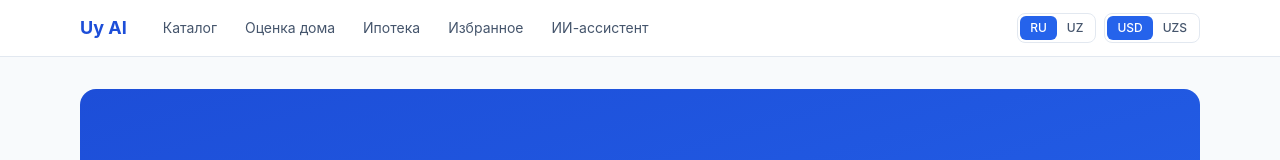
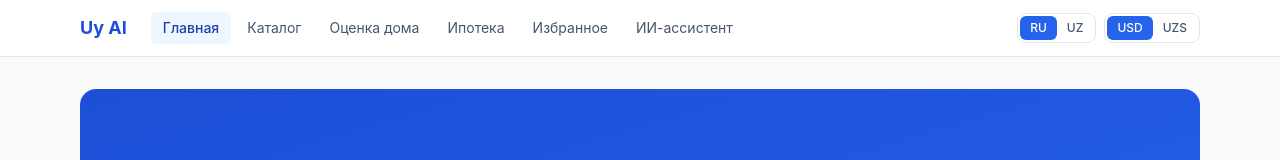
Before and after one commit to mardonaabubakirova10-cyber/TashHome, a React (Vite) app in the folder web/: page / in a window 1280 px wide. Shown: the top 160 px of the page. Built offline with nearby package versions, Linux system fonts and the light colour scheme.

Commit message:
добавлен пункт «Главная» в меню
Co-Authored-By: Claude Sonnet 5.5 <noreply@anthropic.com>

```diff
--- a/web/src/components/Layout.tsx
+++ b/web/src/components/Layout.tsx
@@ -3,6 +3,7 @@ import { useTranslation } from 'react-i18next'
 import { useCurrency, type Currency } from '../lib/currency'
 
 const links = [
+  { to: '/', key: 'home' },
   { to: '/catalog', key: 'catalog' },
   { to: '/estimate', key: 'estimate' },
   { to: '/mortgage', key: 'mortgage' },
@@ -65,6 +66,7 @@ export default function Layout() {
               <NavLink
                 key={l.to}
                 to={l.to}
+                end={l.to === '/'}
                 className={({ isActive }) =>
                   `whitespace-nowrap rounded-md px-3 py-1.5 ${
                     isActive ? 'bg-brand-50 font-medium text-brand-700' : 'text-slate-600 hover:bg-slate-100'
--- a/web/src/locales/ru.json
+++ b/web/src/locales/ru.json
@@ -1,5 +1,5 @@
 {
-  "nav": { "catalog": "Каталог", "estimate": "Оценка дома", "mortgage": "Ипотека", "favorites": "Избранное", "assistant": "ИИ-ассистент" },
+  "nav": { "home": "Главная", "catalog": "Каталог", "estimate": "Оценка дома", "mortgage": "Ипотека", "favorites": "Избранное", "assistant": "ИИ-ассистент" },
   "home": {
     "title": "Найдите дом в Ташкенте",
     "subtitle": "ИИ-ассистент подберёт дом по вашему описанию",
--- a/web/src/locales/uz.json
+++ b/web/src/locales/uz.json
@@ -1,5 +1,5 @@
 {
-  "nav": { "catalog": "Katalog", "estimate": "Uyni baholash", "mortgage": "Ipoteka", "favorites": "Sevimlilar", "assistant": "AI-yordamchi" },
+  "nav": { "home": "Bosh sahifa", "catalog": "Katalog", "estimate": "Uyni baholash", "mortgage": "Ipoteka", "favorites": "Sevimlilar", "assistant": "AI-yordamchi" },
   "home": {
     "title": "Toshkentda uy toping",
     "subtitle": "AI-yordamchi tavsifingiz bo‘yicha uy tanlaydi",
```
